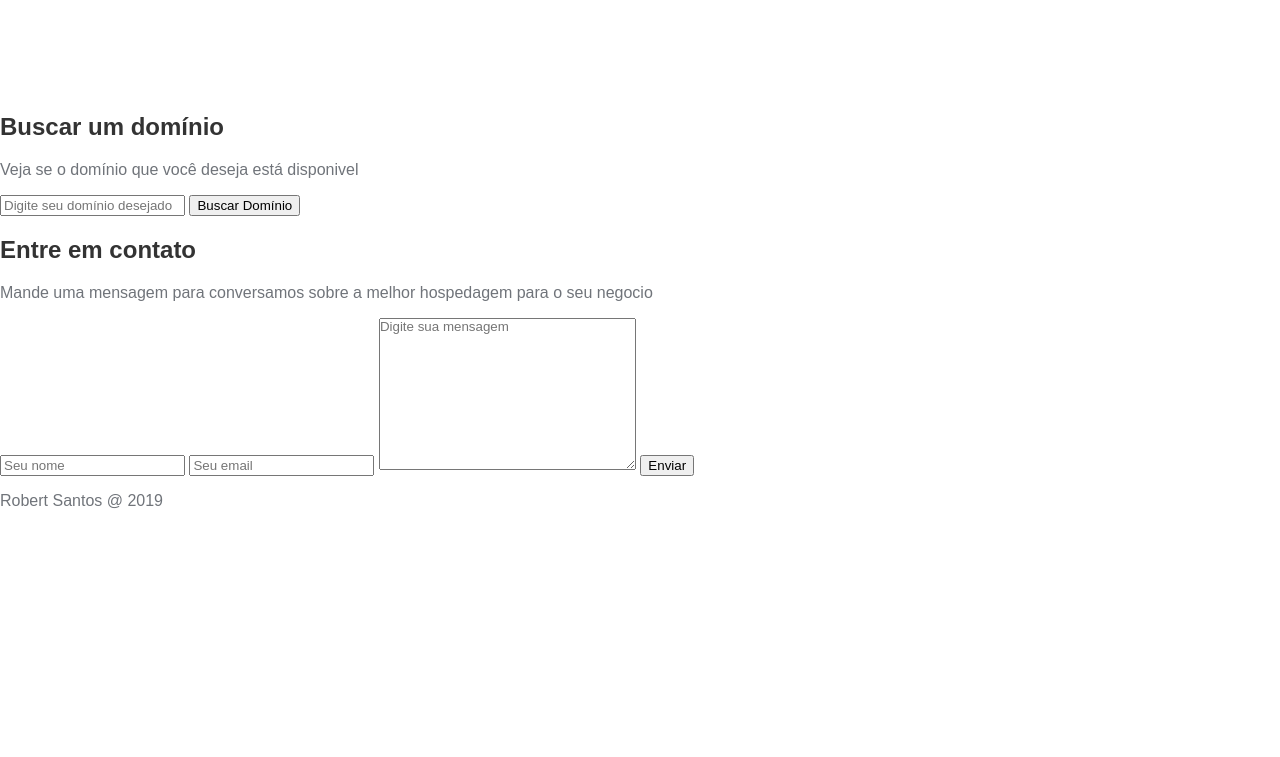
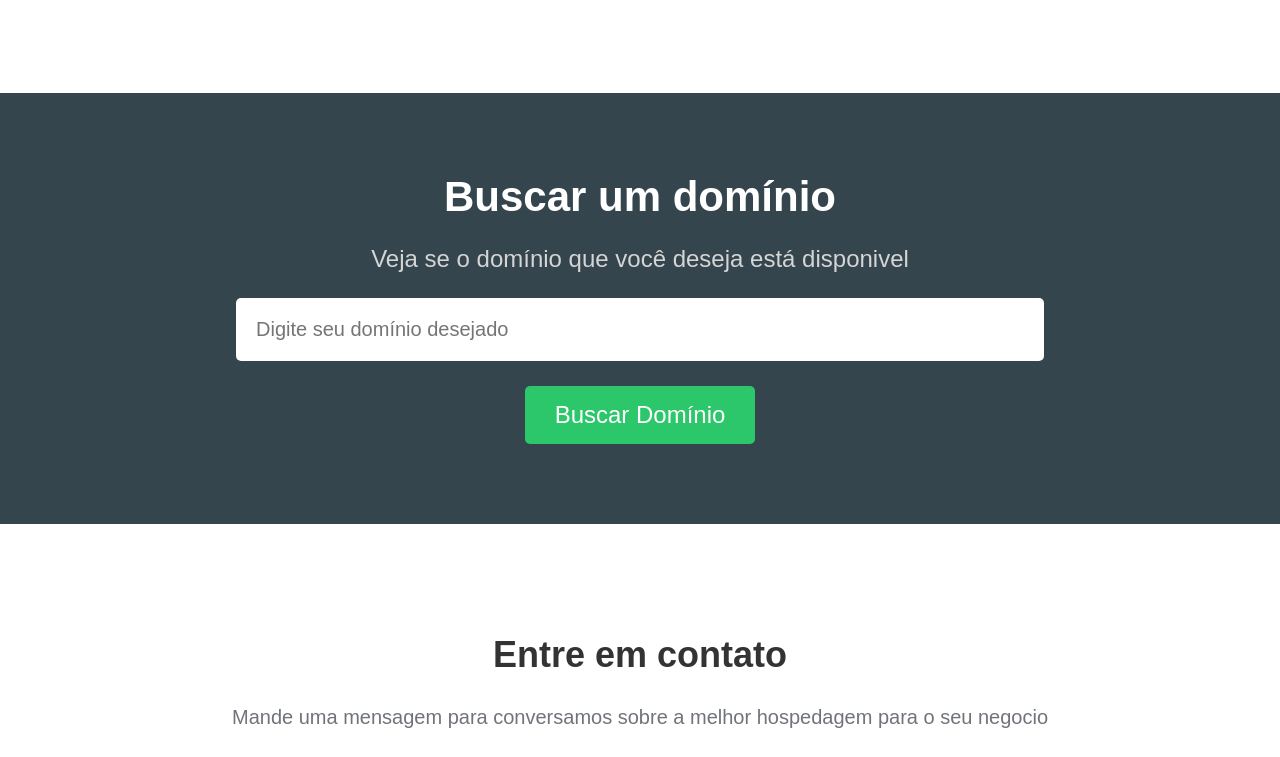
Before and after one commit to robertsantosti/pp2_hDChost, a plain HTML site: page index.html in a window 1280 px wide. Shown: the part 1783-2540 px from the top of the page. Before the commit the page ends 2309 px from the top, so only its background shows below. Drawn offline with Linux system fonts and the light colour scheme.

Commit message:
Finalizando o CSS do Projeto

```diff
--- a/style.css
+++ b/style.css
@@ -216,3 +216,98 @@ nav{
 .plan .recommended{
     background-color: #EF3F29;
 }
+
+/** Search Domain */
+.searchdomain-container{
+    background-color: #34454E;
+    text-align: center;
+    padding: 5em 0;
+}
+
+.searchdomain-container h2{
+    color: #FFF;
+    font-size: 42px;
+    margin-top: 0;
+    margin-bottom: 15px;
+}
+
+.searchdomain-container p{
+    color: #D5D5D5;
+    font-size: 24px;
+    margin-bottom: 25px;
+}
+
+.searchdomain-container input{
+    display: block;
+    position: relative;
+    margin-left: auto;
+    margin-right: auto;
+    border: none;
+    border-radius: 5px;
+}
+
+.searchdomain-container input[type=text]{
+    margin-bottom: 25px;
+    width: 60%;
+    padding: 20px;
+    font-size: 20px;
+}
+
+.searchdomain-container input[type=submit]{
+    background-color: #2CC76A;
+    padding: 15px 30px;
+    color: #FFF;
+    font-size: 24px;
+}
+
+/** Contact */
+.contact-container{
+    text-align: center;
+    padding-top: 5em;
+    padding-bottom: 2em;
+}
+
+.contact-container h2{
+    font-size: 36px;
+}
+
+.contact-container p{
+    font-size: 20px;
+    margin-bottom: 40px;
+}
+
+.contact-container input, .contact-container textarea{
+    width: 200px;
+    padding: 10px 20px;
+    font-size: 16px;
+    border-radius: 5px;
+    border: 1px solid #CCC;
+    margin-left: 10px;
+    margin-right: 10px;
+    margin-bottom: 20px;
+}
+
+.contact-container textarea{
+    display: block;
+    position: relative;
+    margin-right: auto;
+    margin-left: auto;
+    width: 468px;
+    height: 150px;
+}
+
+.contact-container input[type=submit]{
+    display: block;
+    position: relative;
+    margin-left: auto;
+    margin-right: auto;
+    background-color: #22BB5F;
+    color: #FFF;
+}
+
+/** Footer */
+footer{
+    text-align: center;
+    font-weight: 700;
+    margin-bottom: 50px;;
+}
```
